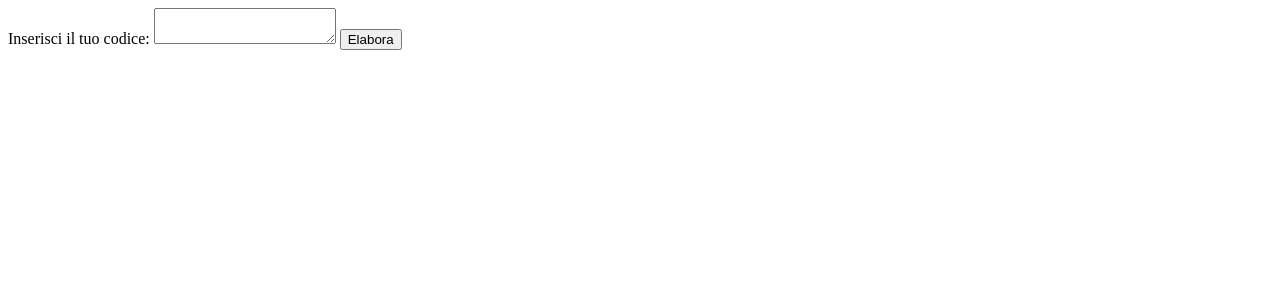
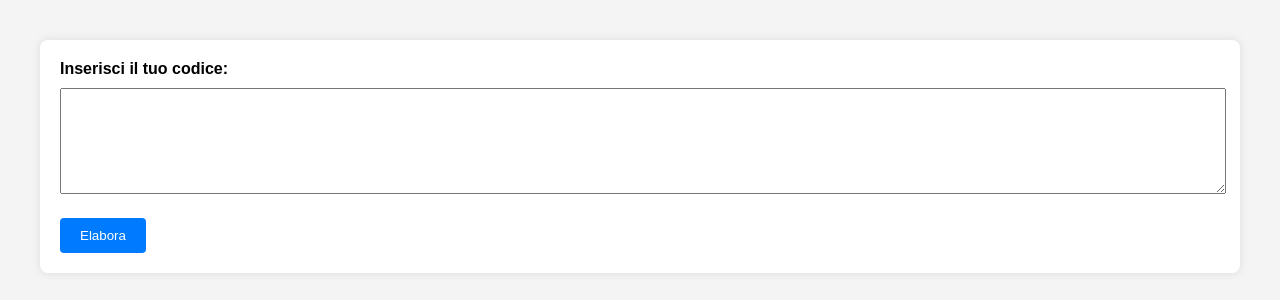
Before and after one commit to iacopy/cleanpython, a Flask app: page / in a window 1280 px wide. Shown: the top 300 px of the page. Run offline with Flask 3, Linux system fonts and the light colour scheme.

Commit message:
Migliorato lo stile

```diff
--- /dev/null
+++ b/src/static/style.css
@@ -0,0 +1,48 @@
+body {
+    font-family: Arial, sans-serif;
+    margin: 20px;
+    padding: 20px;
+    background-color: #f4f4f4;
+  }
+
+  form {
+    background-color: #fff;
+    padding: 20px;
+    border-radius: 8px;
+    box-shadow: 0 0 10px rgba(0, 0, 0, 0.1);
+  }
+
+  label {
+    font-weight: bold;
+  }
+
+  textarea {
+    width: 100%;
+    height: 100px;
+    margin-top: 10px;
+    margin-bottom: 20px;
+  }
+
+  input[type="submit"] {
+    background-color: #007bff;
+    color: white;
+    padding: 10px 20px;
+    border: none;
+    border-radius: 4px;
+    cursor: pointer;
+  }
+
+  input[type="submit"]:hover {
+    background-color: #0056b3;
+  }
+
+  h2 {
+    margin-top: 20px;
+  }
+
+  pre {
+    background-color: #fff;
+    padding: 15px;
+    border-radius: 4px;
+    box-shadow: 0 0 10px rgba(0, 0, 0, 0.1);
+  }
--- a/src/templates/index.html
+++ b/src/templates/index.html
@@ -1,6 +1,7 @@
 <!DOCTYPE html>
 <html>
 <head>
+    <link rel="stylesheet" type="text/css" href="{{ url_for('static', filename='style.css') }}">
     <title>Elaborazione Codice</title>
 </head>
 <body>
```
